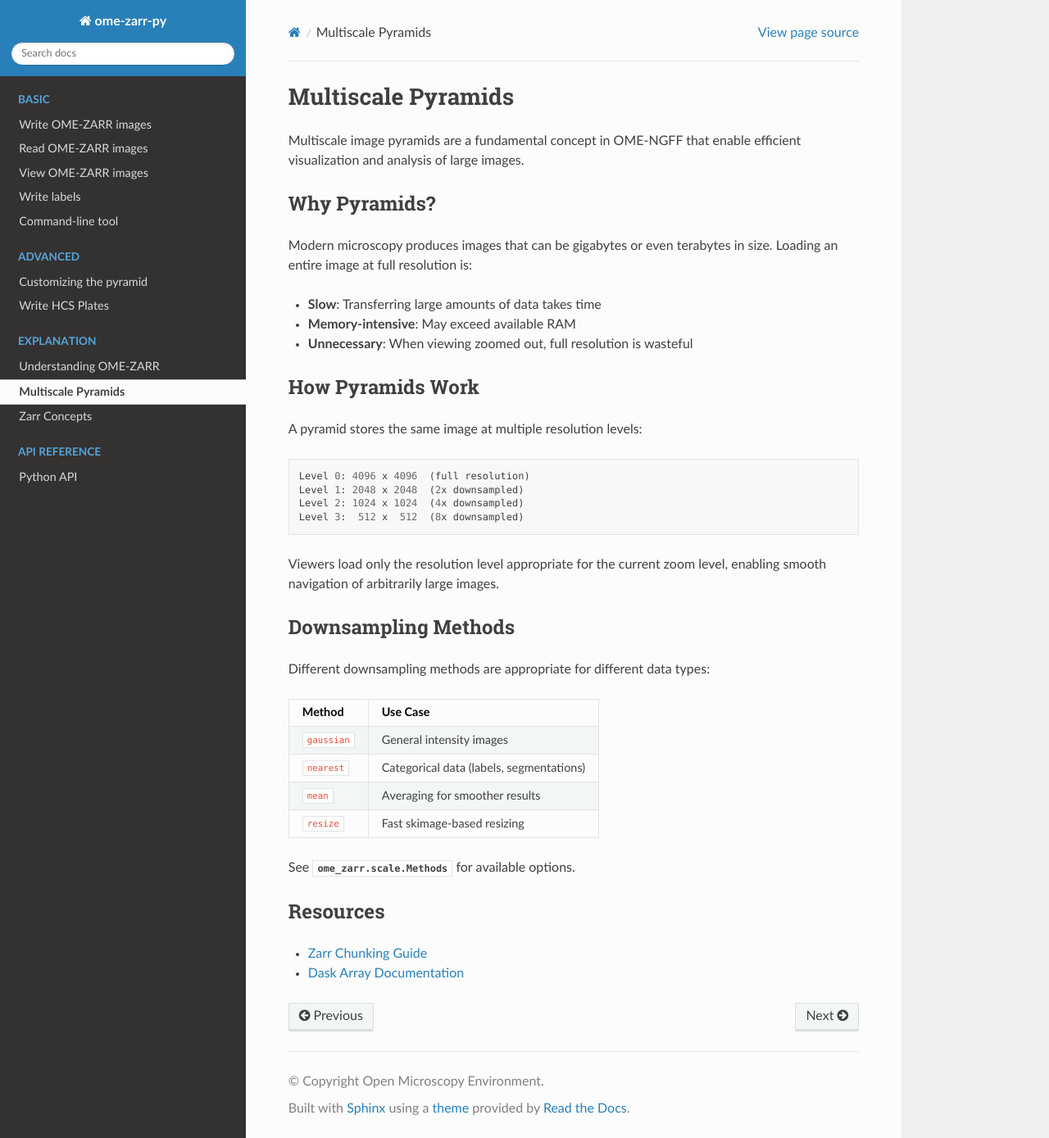
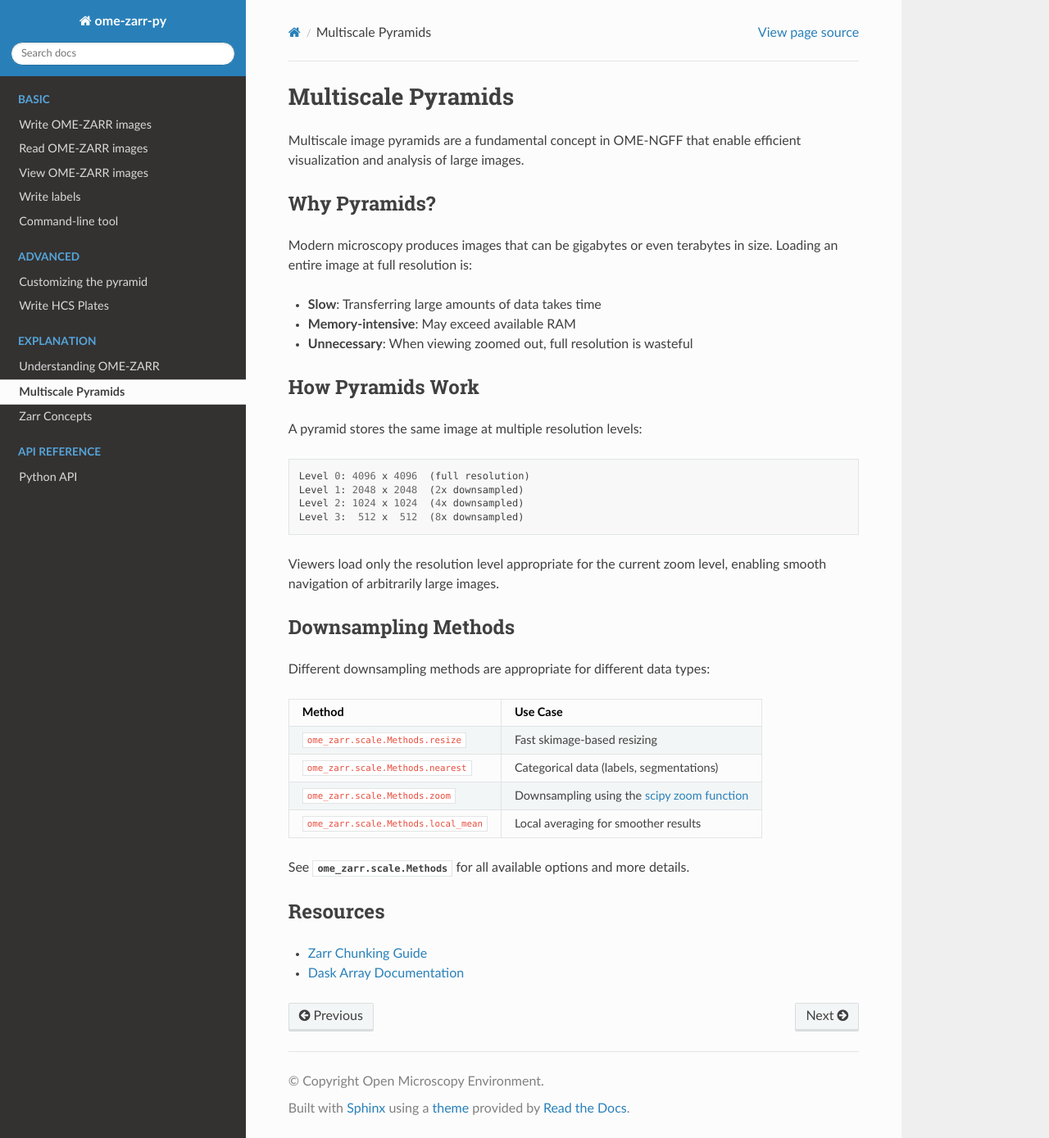
Before and after one commit to ome/ome-zarr-py, a Sphinx documentation site: the page built from docs/source/explanation/multiscale_pyramids.md, in a window 1280 px wide and 1389 px high. Shown: the whole window at 82% size. Built offline with Sphinx 7.4.7 and the Read the Docs theme 3.1.0, drawn with Linux system fonts in a browser that asks for light colours.

Commit message:
chore: typos and other minor fixes

```diff
--- a/docs/source/explanation/multiscale_pyramids.md
+++ b/docs/source/explanation/multiscale_pyramids.md
@@ -32,12 +32,12 @@ Different downsampling methods are appropriate for different data types:
 
 | Method | Use Case |
 |--------|----------|
-| `gaussian` | General intensity images |
-| `nearest` | Categorical data (labels, segmentations) |
-| `mean` | Averaging for smoother results |
-| `resize` | Fast skimage-based resizing |
+|`ome_zarr.scale.Methods.resize` | Fast skimage-based resizing |
+| `ome_zarr.scale.Methods.nearest` | Categorical data (labels, segmentations) |
+| `ome_zarr.scale.Methods.zoom` | Downsampling using the [scipy zoom function](https://docs.scipy.org/doc/scipy/reference/generated/scipy.ndimage.zoom.html#scipy.ndimage.zoom) |
+| `ome_zarr.scale.Methods.local_mean` | Local averaging for smoother results |
 
-See {py:class}`ome_zarr.scale.Methods` for available options.
+See {py:class}`ome_zarr.scale.Methods` for all available options and more details.
 
 ## Resources
 
```
Also changed, not shown: docs/source/advanced/build_custom_pyramid.ipynb, docs/source/basic/write_labels.ipynb.
